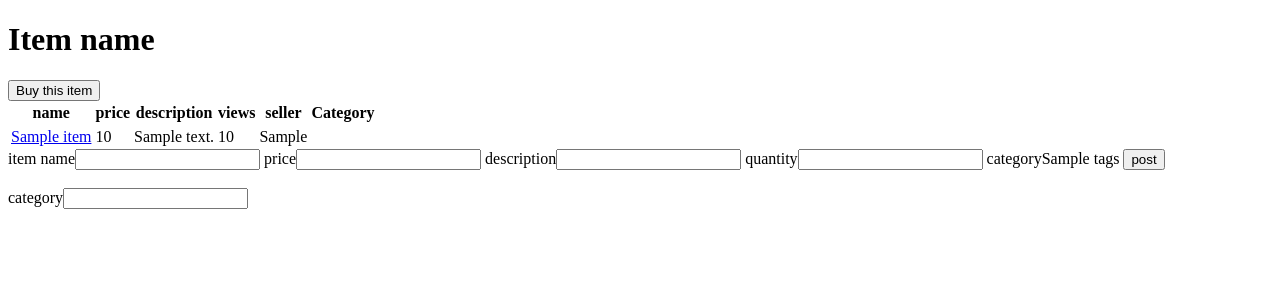
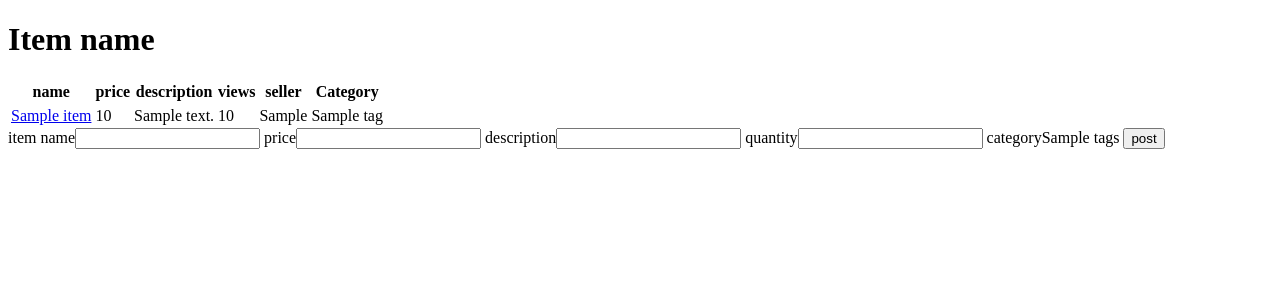
Before and after one commit to ethantang93/Bitorama, a Django app: template apps/itemsapp/templates/bitorama/itemsPage.html in a window 1280 px wide. Shown: the top 300 px of the page. Run offline with Django 3.2, Linux system fonts and the light colour scheme; the template is opened without the code that fills it: most values are stand-ins (such as "Sample title", 1, 10 or a date in 2020).

Commit message:
saving changes before pull

```diff
--- a/apps/itemsapp/models.py
+++ b/apps/itemsapp/models.py
@@ -8,7 +8,6 @@ class ItemManager(models.Manager):
         print 'item Manager'
         userid = request.session['user']['id']
         print userid
-        # createTag = Tag(name=request.POST['category']).save()
         userObj = Profile.objects.get(id = userid)
         print userObj
         createdItem = Item(item_name = request.POST['item'],price = request.POST['price'],views= 1, description = request.POST['description'], seller= userObj, tag_id= request.POST['category'] ).save()
--- a/apps/itemsapp/templates/bitorama/itemsPage.html
+++ b/apps/itemsapp/templates/bitorama/itemsPage.html
@@ -2,11 +2,10 @@
 <html>
   <head>
     <meta charset="utf-8">
-    <title></title>
+    <title>products</title>
   </head>
   <body>
     <h1>Item name</h1>
-    <button name="button">Buy this item</button>
     <table>
       <tr>
       <thead>
@@ -26,6 +25,8 @@
       <td>{{item.description}}</td>
       <td>{{item.views}}</td>
       <td>{{item.seller.first_name}}</td>
+      <td>{{item.tag.name}}</td>
+
     </tr>
     {% endfor %}
     </tbody>
@@ -40,11 +41,5 @@
       <button type="submit" name="button">post</button>
     </form>
 
-    <br>
-    <form action="/products/category" method="post">
-      {% csrf_token %}
-      category<input type="text" name="category">
-    </form>
-
   </body>
 </html>
--- a/apps/itemsapp/urls.py
+++ b/apps/itemsapp/urls.py
@@ -6,6 +6,4 @@ urlpatterns = [
     url(r'^item$', views.create),
     url(r'^category/(?P<id>\d+)$', views.createCat),
     url(r'^item/(?P<id>\d+)$', views.itemPage),
-
-
 ]
--- a/apps/itemsapp/views.py
+++ b/apps/itemsapp/views.py
@@ -11,6 +11,10 @@ def index(request):
     return render(request, 'bitorama/itemsPage.html', context)
 
 def create(request):
+    tag = Tag.objects.get(id=4)
+    print 'TTTTTTTTTTTTTTTTTTTTTTTTTTTTTTTTTTTTTT'
+    print tag
+    Tag.get_items(tag)
     returnData = Item.objects.makeItem(request)
     # print request.session['user'].get('username')
     return redirect('/products')
```
Also changed, not shown: db.sqlite3.
